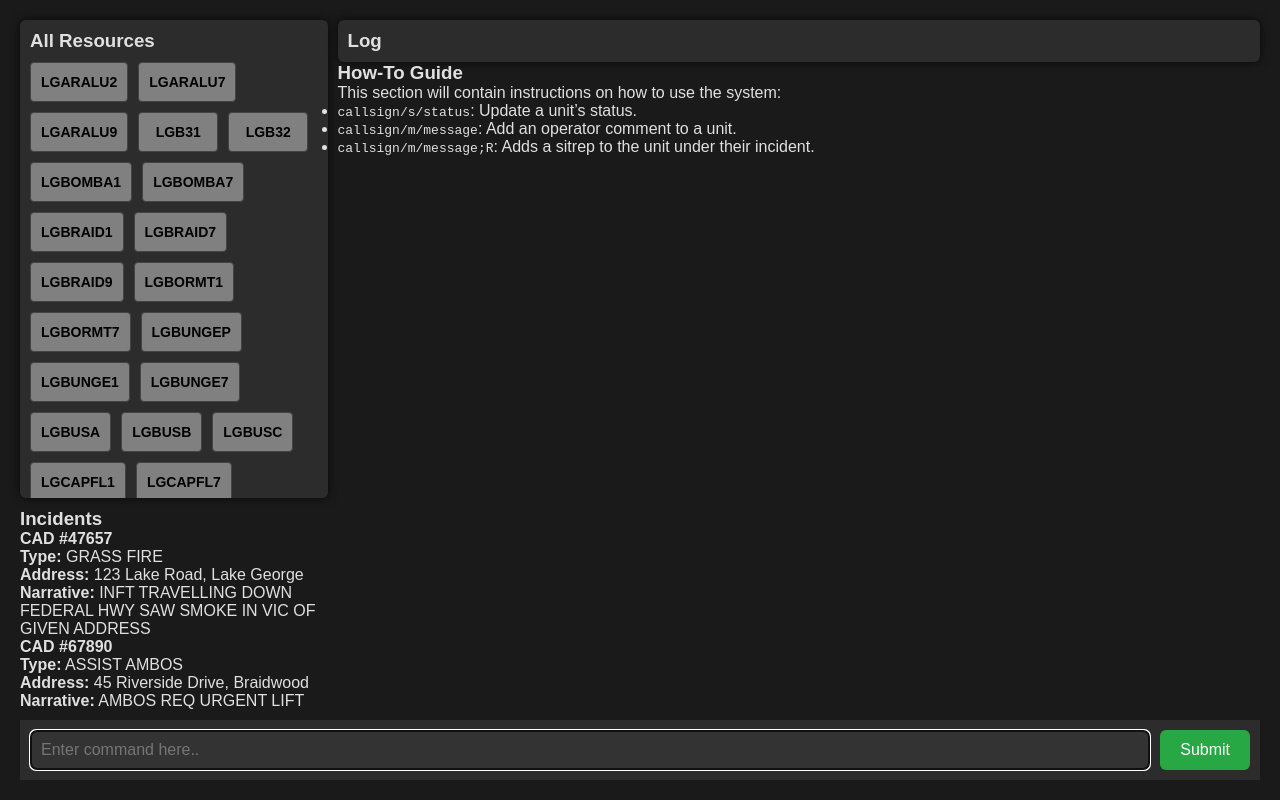
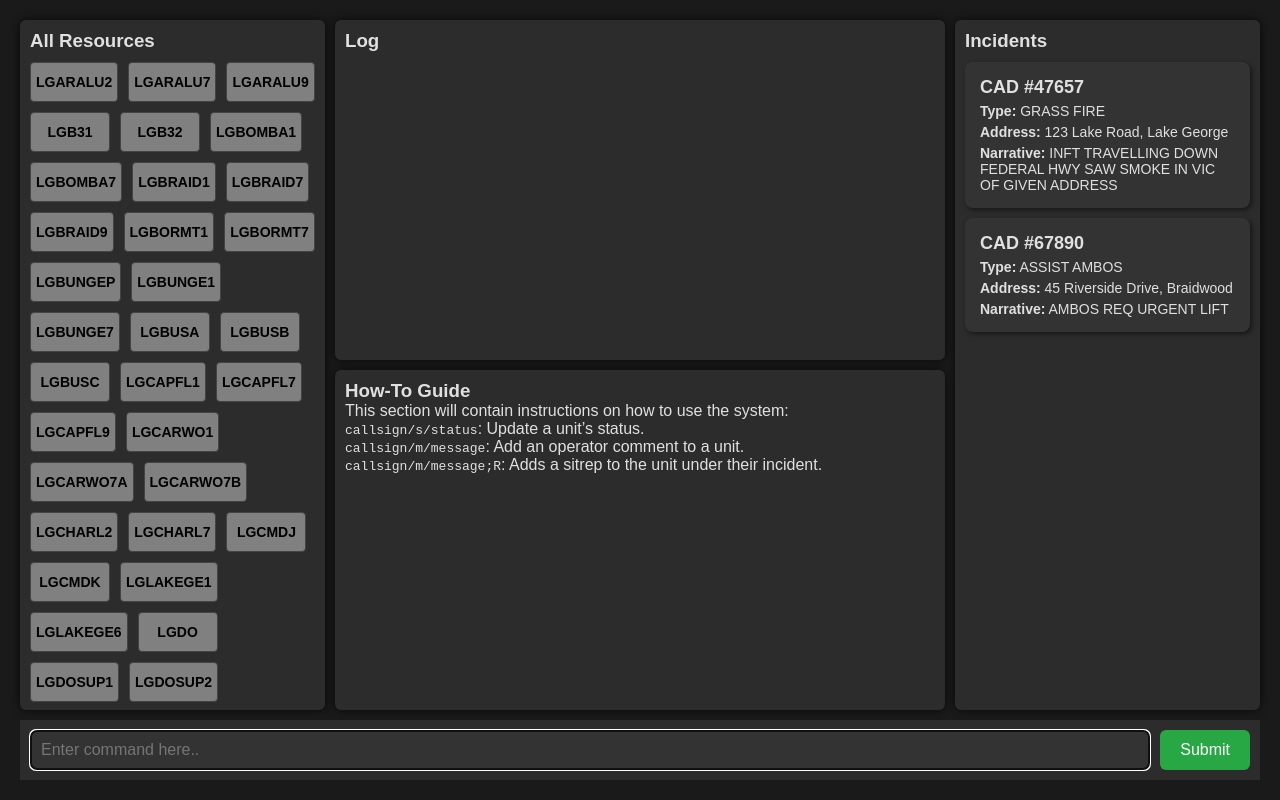
Before and after one commit to tkr2620/rfscadsim, a plain HTML site: page index.html in a window 1280 px wide. Drawn offline with Linux system fonts and the light colour scheme.

Commit message:
css for log/howto, smaller buttons, log box styling

```diff
--- a/styles.css
+++ b/styles.css
@@ -17,11 +17,80 @@ body {
 /* Container Layout */
 .container {
     display: grid;
-    grid-template-columns: 1fr 3fr;
-    grid-template-rows: 1fr auto;
+    grid-template-columns: 1fr 2fr 1fr; /* Resources, Log/How-To, Incidents */
+    grid-template-rows: 1fr auto; /* Top content and command section */
     gap: 10px;
     height: 100vh;
     padding: 20px;
+}
+
+/* Log and How-To Column */
+.log-how-to-column {
+    display: flex;
+    flex-direction: column;
+    gap: 10px;
+    height: 100%; /* Full height of the column */
+}
+
+/* Log Section - Top Half */
+.log-section {
+    flex: 1; /* Takes half of the column */
+    overflow-y: auto;
+    background-color: #2c2c2c;
+    padding: 10px;
+    border-radius: 6px;
+    box-shadow: 0 0 10px rgba(0, 0, 0, 0.7);
+}
+
+/* How-To Section - Bottom Half */
+.how-to-section {
+    flex: 1; /* Takes the other half of the column */
+    overflow-y: auto;
+    background-color: #2c2c2c;
+    padding: 10px;
+    border-radius: 6px;
+    box-shadow: 0 0 10px rgba(0, 0, 0, 0.7);
+}
+
+/* Incidents Pane */
+.incidents-pane {
+    overflow-y: auto;
+    padding: 10px;
+    border-radius: 6px;
+    background-color: #2c2c2c;
+    box-shadow: 0 0 10px rgba(0, 0, 0, 0.7);
+}
+/* Incident Grid Layout */
+.incidents-grid {
+    display: flex;
+    flex-direction: column; /* Stack the cards vertically */
+    gap: 10px;
+    padding-top: 10px;
+}
+
+/* Incident Card Styling */
+.incident-card {
+    background-color: #333;
+    color: #e0e0e0;
+    padding: 15px;
+    border-radius: 8px;
+    box-shadow: 2px 2px 5px rgba(0, 0, 0, 0.5);
+    display: flex;
+    flex-direction: column;
+    gap: 5px;
+}
+
+/* Headings in the Incident Cards */
+.incident-card h4 {
+    margin: 0;
+    font-size: 18px;
+    font-weight: bold;
+}
+
+/* Paragraphs inside the Incident Cards */
+.incident-card p {
+    margin: 0;
+    font-size: 14px;
 }
 
 /* Resources Section */
@@ -29,8 +98,8 @@ body {
     display: flex;
     flex-direction: column; /* Ensures heading and items stack vertically */
     gap: 10px;
-    padding: 10px;
-    border-radius: 6px;
+    padding: 8px;
+    border-radius: 4px;
     background-color: #2c2c2c;
     box-shadow: 0 0 10px rgba(0, 0, 0, 0.7);
     overflow-y: auto;
@@ -49,7 +118,7 @@ body {
     display: inline-flex;
     justify-content: center;
     align-items: center;
-    padding: 5px 10px;
+    padding: 5px 5px;
     background-color: grey;
     color: black;
     font-weight: bold;
@@ -74,7 +143,7 @@ body {
 
 /* Command Section Styling */
 .command-section {
-    grid-column: span 2;
+    grid-column: span 3;
     display: flex;
     gap: 10px;
     padding: 10px;
@@ -126,3 +195,41 @@ body {
     border-radius: 4px;
     font-weight: bold;
 }
+
+/* Log Message Box */
+.log-message {
+    background-color: #333;
+    color: #e0e0e0;
+    padding: 10px;
+    border-radius: 8px;
+    margin-bottom: 10px;
+    box-shadow: 2px 2px 5px rgba(0, 0, 0, 0.5);
+    display: flex;
+    flex-direction: column;
+    gap: 5px;
+    position: relative;
+}
+
+/* Header inside each log message */
+.log-header {
+    display: flex;
+    justify-content: space-between;
+    align-items: center;
+    margin-bottom: 5px;
+}
+
+/* Log Tag Styling */
+.log-tag {
+    display: inline-block;
+    padding: 2px 8px;
+    border-radius: 4px;
+    font-size: 12px;
+    font-weight: bold;
+    color: white;
+}
+
+/* Timestamp Styling */
+.timestamp {
+    font-size: 12px;
+    color: #bbb;
+}
```
